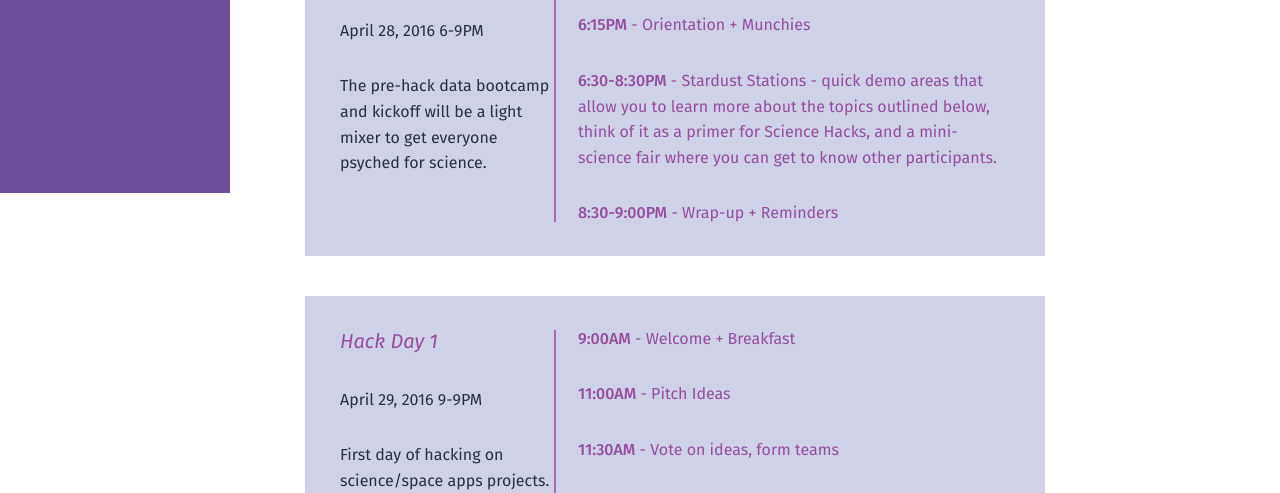
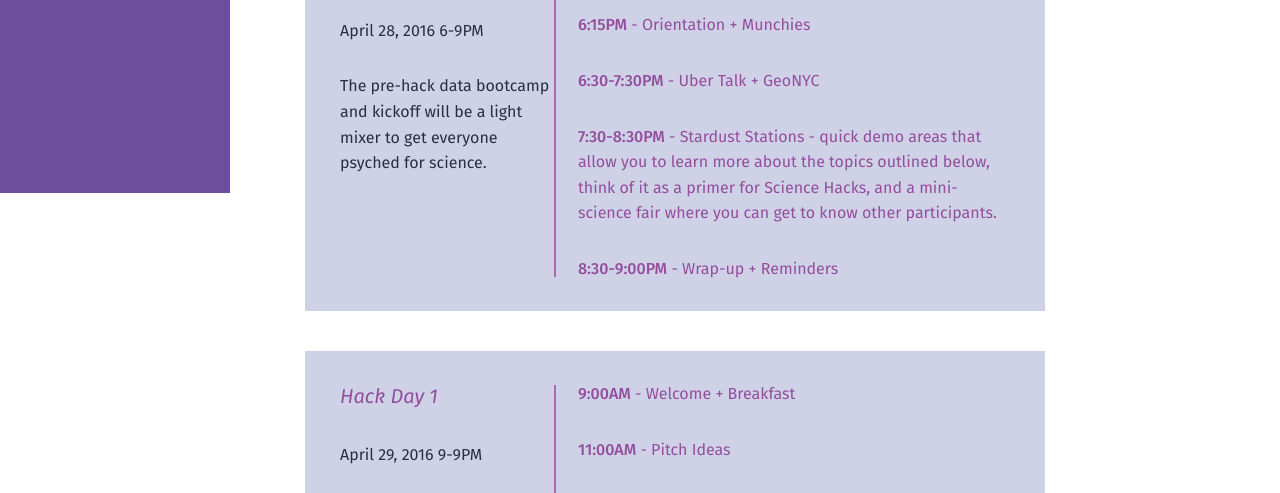
Before and after one commit to sciencehackdayny/data-camp-17, a plain HTML site: page index.html in a window 1280 px wide. Shown: the part 607-1100 px from the top of the page. Drawn offline with nearby package versions, Linux system fonts and the light colour scheme; a script that the page names is missing.

Commit message:
update index

```diff
--- a/index.html
+++ b/index.html
@@ -70,7 +70,10 @@
           <strong>6:15PM</strong> - Orientation + Munchies
         </p>
         <p>
-          <strong>6:30-8:30PM</strong> - Stardust Stations - quick demo areas that allow you to learn more about the topics outlined below, think of it as a primer for Science Hacks, and a mini-science fair where you can get to know other participants.
+          <strong>6:30-7:30PM</strong> - Uber Talk + GeoNYC
+        </p>
+        <p>
+          <strong>7:30-8:30PM</strong> - Stardust Stations - quick demo areas that allow you to learn more about the topics outlined below, think of it as a primer for Science Hacks, and a mini-science fair where you can get to know other participants.
         </p>
         <p>
           <strong>8:30-9:00PM</strong> - Wrap-up + Reminders
```
